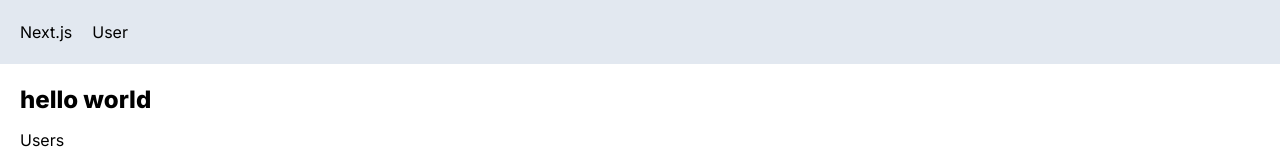
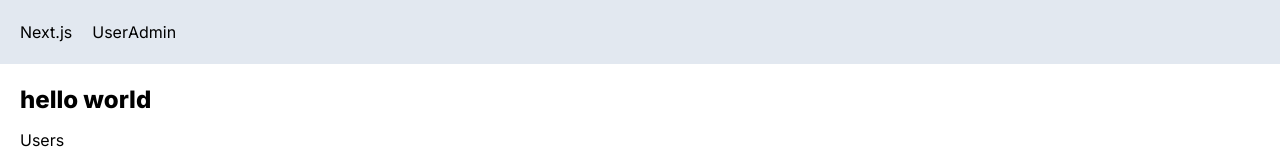
Before and after one commit to AleenaKhan10/Next-app, a Next.js app: page / in a window 1280 px wide. Shown: the top 150 px of the page. Built offline with nearby package versions, Linux system fonts and the light colour scheme.

Commit message:
added the new link in navbar

```diff
--- a/app/NavBar.tsx
+++ b/app/NavBar.tsx
@@ -6,6 +6,7 @@ const NavBar = () => {
     <div className='flex bg-slate-200 p-5'>
         <Link href='/' className='mr-5'> Next.js </Link>
         <Link href='/users'> User </Link>
+        <Link href='/admin'> Admin </Link>
     </div>
   )
 }
```
